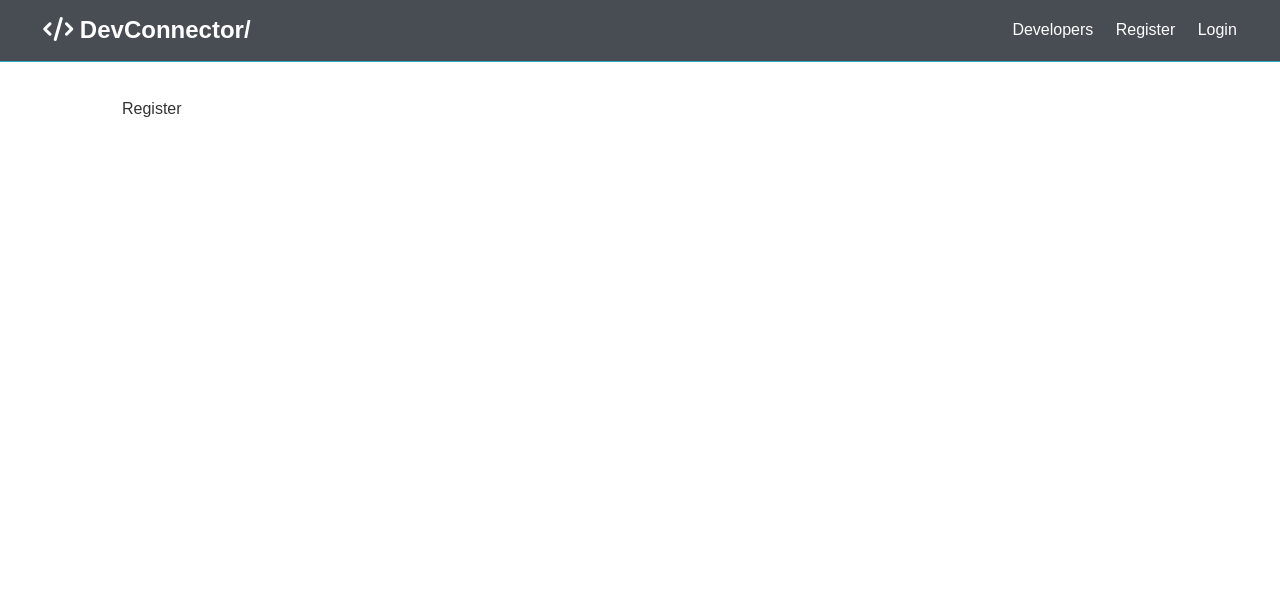
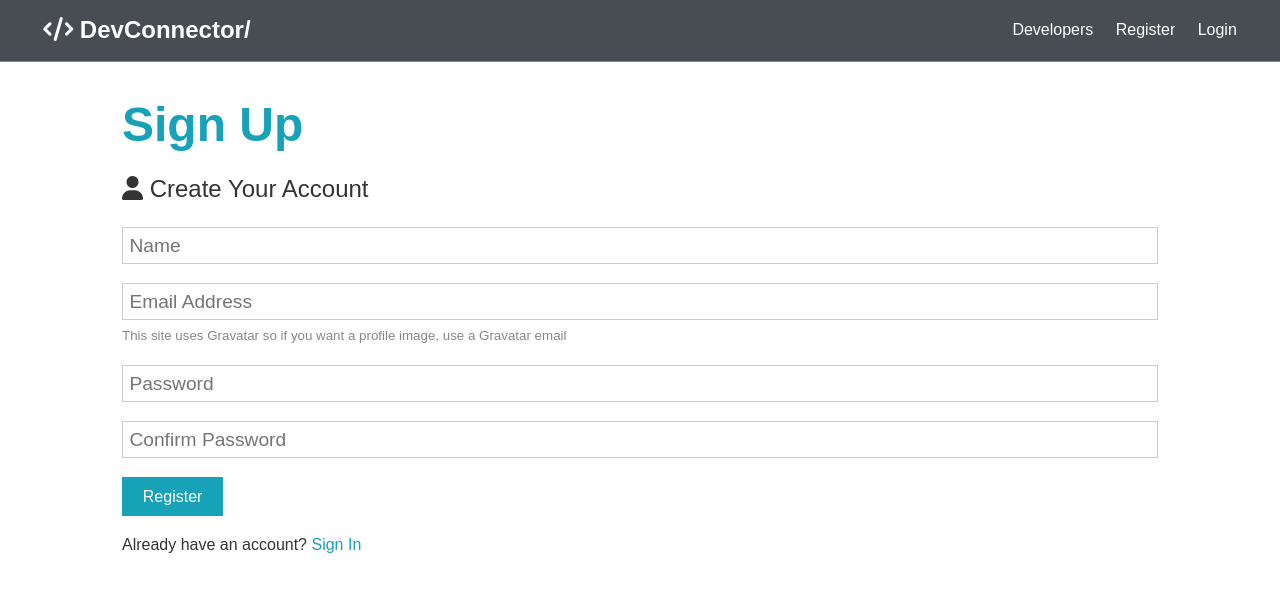
Before and after one commit to Michael-Bonawitt/DEVCONNECTOR, a React (Create React App) app in the folder client/: page /register in a window 1280 px wide. Shown: the top 592 px of the page. Built offline with nearby package versions, Linux system fonts and the light colour scheme.

Commit message:
Register Form and usestate hook

```diff
--- a/client/src/components/auth/Register.js
+++ b/client/src/components/auth/Register.js
@@ -1,11 +1,80 @@
-import React from 'react'
+import React, { Fragment, useState } from 'react';
 
 const Register = () => {
-    return (
-        <div>
-            Register
-        </div>
-    )
+    const [formData, setFormData] = useState({
+        name: '',
+        email: '',
+        password: '',
+        password2: ''
+    });
+
+    const  { name, email, password, password2 } = formData;
+
+    const onChange = e => setFormData({ ...formData, [e.target.name]: e.target.value })
+
+    const onSubmit = e => {
+        e.preventDefault();
+        if(password !== password2) {
+            console.log('Passwords do not match');
+        } else {
+            console.log(formData);
+        }
+    }
+
+    return <Fragment>
+        <h1 className="large text-primary">Sign Up</h1>
+        <p className="lead"><i className="fas fa-user"></i> Create Your Account</p>
+        <form className="form" onSubmit={e => onSubmit(e)}>
+            <div className="form-group">
+                <input
+                    type="text"
+                    placeholder="Name"
+                    name="name"
+                    value={name}
+                    onChange={e => onChange(e)}
+                    required
+                />
+            </div>
+            <div className="form-group">
+                <input
+                    type="email"
+                    placeholder="Email Address"
+                    name="email"
+                    value={email}
+                    onChange={e => onChange(e)}
+                    required
+                />
+                <small className="form-text">
+                    This site uses Gravatar so if you want a profile image, use a
+                    Gravatar email
+                </small>
+            </div>
+            <div className="form-group">
+                <input
+                    type="password"
+                    placeholder="Password"
+                    name="password"
+                    minLength="6"
+                    value={password}
+                    onChange={e => onChange(e)}
+                />
+            </div>
+            <div className="form-group">
+                <input
+                    type="password"
+                    placeholder="Confirm Password"
+                    name="password2"
+                    minLength="6"
+                    value={password2}
+                    onChange={e => onChange(e)}
+                />
+            </div>
+            <input type="submit" className="btn btn-primary" value="Register" />
+      </form>
+      <p className="my-1">
+        Already have an account? <a href="login.html">Sign In</a>
+      </p>
+    </Fragment>
 };
 
 export default Register;
```
